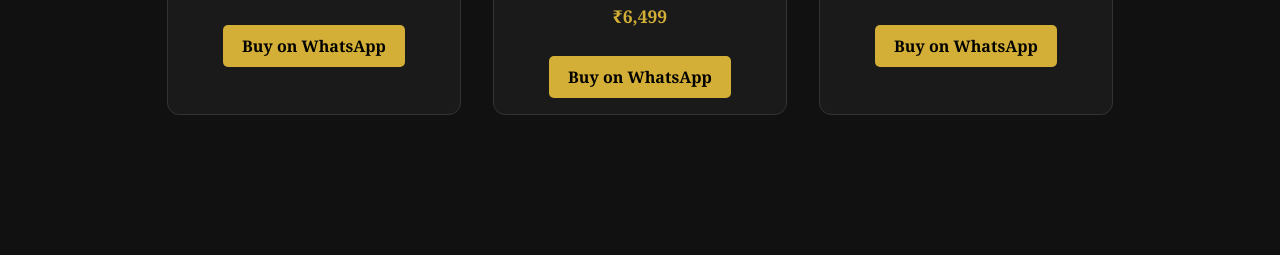
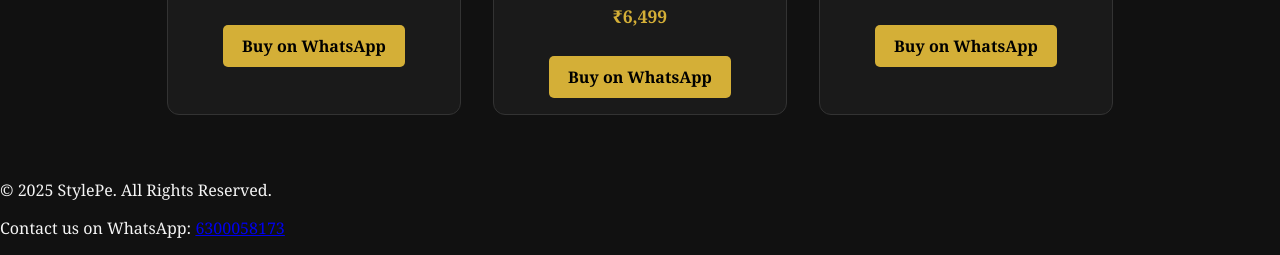
Before and after one commit to mujahidhinamadar/StylePe, a plain HTML site: page index.html in a window 1280 px wide. Shown: the part 1080-1335 px from the top of the page. Before the commit the page ends 1243 px from the top, so only its background shows below. Drawn offline with Linux system fonts and the light colour scheme.

Commit message:
index.html

```diff
--- a/index.html
+++ b/index.html
@@ -57,5 +57,10 @@
             </div>
 
     </section>
+<footer>
+    <p>&copy; 2025 StylePe. All Rights Reserved.</p>
+    <p>Contact us on WhatsApp: <a href="https://wa.me/6300058173" target="_blank">6300058173</a></p>
+</footer>
+
 </body>
 </html>
```
